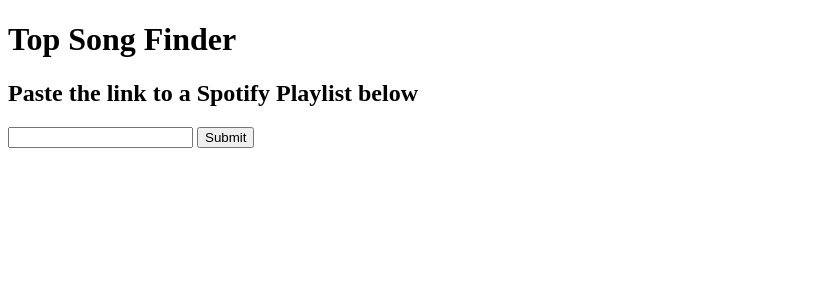
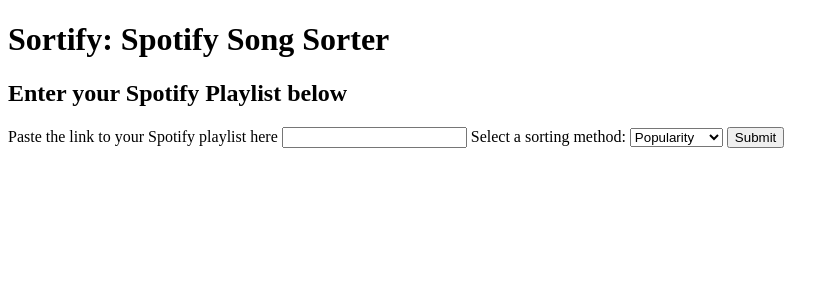
Before and after one commit to sean-dev224/SpotifySongSorter, a Flask app: page / in a window 1280 px wide. Shown: the top 300 px of the page, without its empty margins (0-839 px from the left). Run offline with Flask 3, Linux system fonts and the light colour scheme.

Commit message:
Added sort types and improved table display

```diff
--- a/main.py
+++ b/main.py
@@ -3,6 +3,7 @@
 import json
 from requests import post, get, put
 from flask import Flask, request, redirect, render_template
+from tabulate import tabulate
 
 #dotenv makes it easy to load env files, which store environment variables.
 from dotenv import load_dotenv
@@ -58,10 +59,10 @@
         self.track_uri = track_uri
 
     def __str__(self) -> str:
-        return f"{self.name} || {self.popularity}\n"
+        return f"{self.name} by {self.artist}, {self.date}"
 
 #sends a request to the spotify api to retrieve the user's playlist
-def get_top_songs(access_token, url):
+def get_songs(access_token, url):
     url = f"{get_api_playlist_link(url)}"
     headers = {"Authorization": "Bearer " + access_token}
 
@@ -81,24 +82,45 @@
 
         track = Track(name, popularity, date, album, artist, track_uri)
         tracks.append(track)
-    return tracks
+    return (playlist_name, tracks)
 
-def popularity_sort(tracks):
-    new_list = sorted(tracks, key=lambda x: x.popularity, reverse=True)
-    return new_list
+def sort_tracks(tracks, sort_type):
+    match sort_type:
+        case "name":
+            new_list = sorted(tracks, key=lambda x: x.name, reverse=True)
+            return new_list
+
+        case "popularity":
+            new_list = sorted(tracks, key=lambda x: x.popularity, reverse=True)
+            return new_list
+
+        case "date":
+            new_list = sorted(tracks, key=lambda x: x.date, reverse=True)
+            return new_list
+
+        case "artist":
+            new_list = sorted(tracks, key=lambda x: (x.artist, x.date))
+            return new_list
 
 def print_tracks(tracks):
     song_list = " ".join([f"{Track}\n" for Track in tracks])
     return song_list
 
+def listify_tracks(tracks):
+    tracks_as_list = [["Track Name", "Artist", "Album", "Release Date", "Popularity Score"]]
+    for x in tracks:
+        tracks_as_list.append([x.name, x.artist, x.album, x.date, str(x.popularity)])
+    print(tracks_as_list)
+    return tracks_as_list
+
 #default page for the website. this automatically redirects the user to spotify's authorization page
 @app.route('/', methods=['POST', 'GET'])
 @app.route('/home')
 def index():
-
     if request.method == 'POST':
-        global playlist_url
+        global playlist_url, sort_type
         playlist_url = request.form.get("playlist")
+        sort_type = request.form.get("sort_type")
         return redirect(get_authorization_url())
 
     return render_template('index.html')
@@ -107,17 +129,21 @@
 def callback():
     #this gets the code from the url
     code = request.args.get('code')
+    global access_token
     access_token = get_access_token(code)
 
     if access_token:
-        tracks = get_top_songs(access_token, playlist_url)
-        sorted_tracks = popularity_sort(tracks)
-        print(print_tracks(sorted_tracks))
-        return print_tracks(sorted_tracks)
-        #return render_template('songs.html', data=song_list)
+        return redirect("/songs")
 
     else:
         return "Error: unable to retrieve access token"
+
+@app.route('/songs')
+def songs():
+    playlist_name, tracks = get_songs(access_token, playlist_url)
+    sorted_tracks = sort_tracks(tracks, sort_type)
+    trackslist = listify_tracks(sorted_tracks)
+    return render_template('songs.html', data=trackslist, playlist_name=playlist_name, sort_type=sort_type)
 
 
 
--- a/templates/index.html
+++ b/templates/index.html
@@ -1,14 +1,24 @@
 <!DOCTYPE html>
 <html>
     <head>
-        <title>Top Song Finder</title>
+        <title>Sortify</title>
     </head>
     <body>
-        <h1>Top Song Finder</h1>
-        <h2>Paste the link to a Spotify Playlist below</h2>
+        <h1>Sortify: Spotify Song Sorter</h1>
+        <h2>Enter your Spotify Playlist below</h2>
 
         <form method="POST" autocomplete="off">
-            <input type="text" name="playlist">
+            <label for="playlist_dropdown">Paste the link to your Spotify playlist here</label>
+            <input type="text" name="playlist" id="playlist_dropdown">
+
+            <label for="sort_type_dropdown">Select a sorting method:</label>
+            <select name="sort_type" id="sort_type_dropdown">
+                <option value="popularity">Popularity</option>
+                <option value="date">Date</option>
+                <option value="artist">Artist</option>
+                <option value="name">Song Name</option>
+            </select>
+
             <input type="submit">
         </form>
     </body>
```
Also changed, not shown: templates/songs.html (+14 -4 lines).
